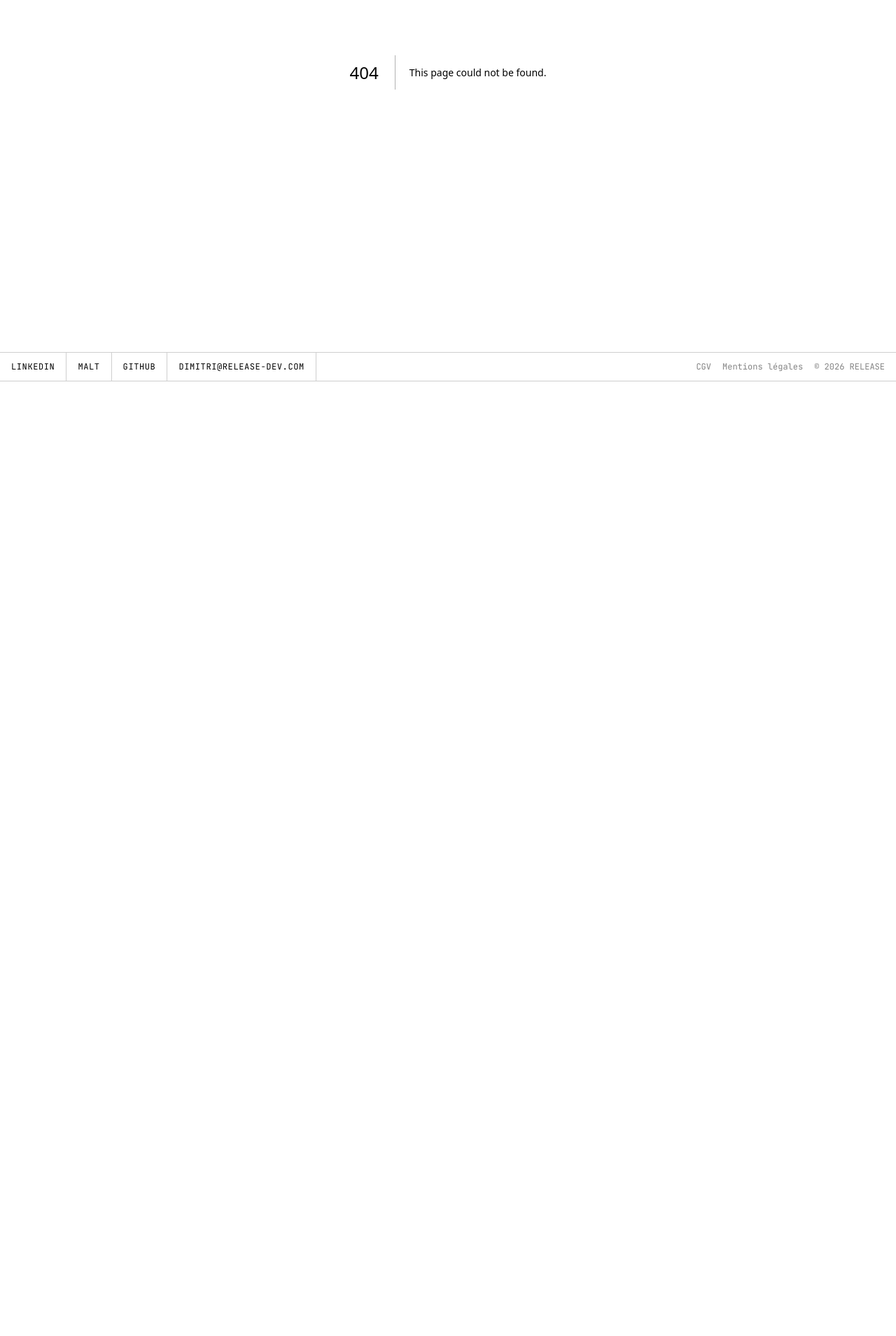
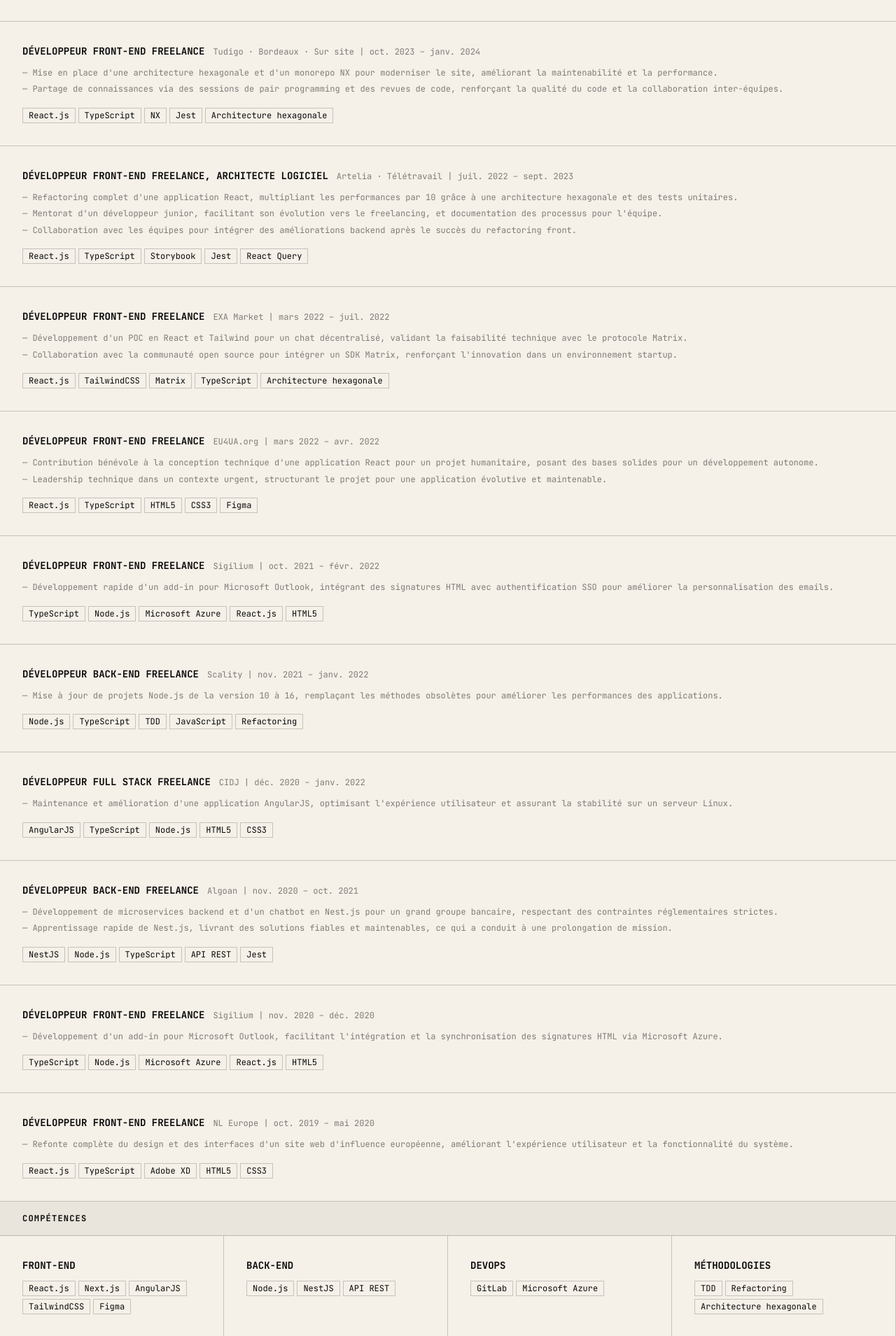
Before and after one commit to dimitri-bourreau/release-dev, a Next.js app: page /experience in a window 1280 px wide. Before the commit this address had no page. Shown: the part 351-2260 px from the top of the page at 70% size. Before the commit the page ends 896 px from the top, so only its background shows below. Built offline with nearby package versions, Linux system fonts and the light colour scheme.

Commit message:
feat: add Expériences page

```diff
--- /dev/null
+++ b/src/app/experience/page.tsx
@@ -0,0 +1,203 @@
+import { type Metadata } from 'next'
+
+export const metadata: Metadata = { title: 'Expérience' }
+
+type Experience = {
+  role: string
+  company: string
+  location: string
+  period: string
+  bullets: string[]
+  tags: string[]
+}
+
+const experiences: Experience[] = [
+  {
+    role: 'Ingénieur logiciel',
+    company: 'VISEO',
+    location: 'Grenoble · Sur site',
+    period: 'janv. 2025 – juil. 2025',
+    bullets: [
+      "Conception d'une architecture hexagonale pour une application React, centralisant le suivi de documents sensibles dans un environnement bancaire complexe.",
+      "Rédaction d'une documentation technique exhaustive, adoptée comme référence interne, facilitant la transition et la collaboration entre équipes.",
+      "Amélioration de la dynamique d'équipe et de la collaboration grâce à une approche technique fédératrice.",
+    ],
+    tags: ['React.js', 'TypeScript', 'GitLab', 'Jest', 'Architecture hexagonale'],
+  },
+  {
+    role: 'Développeur front-end freelance',
+    company: 'Tudigo',
+    location: 'Bordeaux · Sur site',
+    period: 'oct. 2023 – janv. 2024',
+    bullets: [
+      "Mise en place d'une architecture hexagonale et d'un monorepo NX pour moderniser le site, améliorant la maintenabilité et la performance.",
+      'Partage de connaissances via des sessions de pair programming et des revues de code, renforçant la qualité du code et la collaboration inter-équipes.',
+    ],
+    tags: ['React.js', 'TypeScript', 'NX', 'Jest', 'Architecture hexagonale'],
+  },
+  {
+    role: 'Développeur front-end freelance, architecte logiciel',
+    company: 'Artelia',
+    location: 'Télétravail',
+    period: 'juil. 2022 – sept. 2023',
+    bullets: [
+      "Refactoring complet d'une application React, multipliant les performances par 10 grâce à une architecture hexagonale et des tests unitaires.",
+      "Mentorat d'un développeur junior, facilitant son évolution vers le freelancing, et documentation des processus pour l'équipe.",
+      'Collaboration avec les équipes pour intégrer des améliorations backend après le succès du refactoring front.',
+    ],
+    tags: ['React.js', 'TypeScript', 'Storybook', 'Jest', 'React Query'],
+  },
+  {
+    role: 'Développeur front-end freelance',
+    company: 'EXA Market',
+    location: '',
+    period: 'mars 2022 – juil. 2022',
+    bullets: [
+      "Développement d'un POC en React et Tailwind pour un chat décentralisé, validant la faisabilité technique avec le protocole Matrix.",
+      "Collaboration avec la communauté open source pour intégrer un SDK Matrix, renforçant l'innovation dans un environnement startup.",
+    ],
+    tags: ['React.js', 'TailwindCSS', 'Matrix', 'TypeScript', 'Architecture hexagonale'],
+  },
+  {
+    role: 'Développeur front-end freelance',
+    company: 'EU4UA.org',
+    location: '',
+    period: 'mars 2022 – avr. 2022',
+    bullets: [
+      "Contribution bénévole à la conception technique d'une application React pour un projet humanitaire, posant des bases solides pour un développement autonome.",
+      "Leadership technique dans un contexte urgent, structurant le projet pour une application évolutive et maintenable.",
+    ],
+    tags: ['React.js', 'TypeScript', 'HTML5', 'CSS3', 'Figma'],
+  },
+  {
+    role: 'Développeur front-end freelance',
+    company: 'Sigilium',
+    location: '',
+    period: 'oct. 2021 – févr. 2022',
+    bullets: [
+      "Développement rapide d'un add-in pour Microsoft Outlook, intégrant des signatures HTML avec authentification SSO pour améliorer la personnalisation des emails.",
+    ],
+    tags: ['TypeScript', 'Node.js', 'Microsoft Azure', 'React.js', 'HTML5'],
+  },
+  {
+    role: 'Développeur back-end freelance',
+    company: 'Scality',
+    location: '',
+    period: 'nov. 2021 – janv. 2022',
+    bullets: [
+      'Mise à jour de projets Node.js de la version 10 à 16, remplaçant les méthodes obsolètes pour améliorer les performances des applications.',
+    ],
+    tags: ['Node.js', 'TypeScript', 'TDD', 'JavaScript', 'Refactoring'],
+  },
+  {
+    role: 'Développeur Full Stack freelance',
+    company: 'CIDJ',
+    location: '',
+    period: 'déc. 2020 – janv. 2022',
+    bullets: [
+      "Maintenance et amélioration d'une application AngularJS, optimisant l'expérience utilisateur et assurant la stabilité sur un serveur Linux.",
+    ],
+    tags: ['AngularJS', 'TypeScript', 'Node.js', 'HTML5', 'CSS3'],
+  },
+  {
+    role: 'Développeur back-end freelance',
+    company: 'Algoan',
+    location: '',
+    period: 'nov. 2020 – oct. 2021',
+    bullets: [
+      "Développement de microservices backend et d'un chatbot en Nest.js pour un grand groupe bancaire, respectant des contraintes réglementaires strictes.",
+      'Apprentissage rapide de Nest.js, livrant des solutions fiables et maintenables, ce qui a conduit à une prolongation de mission.',
+    ],
+    tags: ['NestJS', 'Node.js', 'TypeScript', 'API REST', 'Jest'],
+  },
+  {
+    role: 'Développeur front-end freelance',
+    company: 'Sigilium',
+    location: '',
+    period: 'nov. 2020 – déc. 2020',
+    bullets: [
+      "Développement d'un add-in pour Microsoft Outlook, facilitant l'intégration et la synchronisation des signatures HTML via Microsoft Azure.",
+    ],
+    tags: ['TypeScript', 'Node.js', 'Microsoft Azure', 'React.js', 'HTML5'],
+  },
+  {
+    role: 'Développeur front-end freelance',
+    company: 'NL Europe',
+    location: '',
+    period: 'oct. 2019 – mai 2020',
+    bullets: [
+      "Refonte complète du design et des interfaces d'un site web d'influence européenne, améliorant l'expérience utilisateur et la fonctionnalité du système.",
+    ],
+    tags: ['React.js', 'TypeScript', 'Adobe XD', 'HTML5', 'CSS3'],
+  },
+]
+
+const skills = {
+  'front-end': ['React.js', 'Next.js', 'AngularJS', 'TailwindCSS', 'Figma'],
+  'back-end': ['Node.js', 'NestJS', 'API REST'],
+  devops: ['GitLab', 'Microsoft Azure'],
+  méthodologies: ['TDD', 'Refactoring', 'Architecture hexagonale'],
+}
+
+export default function ExperiencePage() {
+  return (
+    <>
+      <h1 className="border-border bg-fg/5 border-b px-8 py-6 text-lg font-bold tracking-widest uppercase">
+        Expérience
+      </h1>
+
+      <section>
+        <h2 className="border-border bg-fg/5 border-b px-8 py-4 text-xs font-bold tracking-widest uppercase">
+          Parcours
+        </h2>
+        <div>
+          {experiences.map((exp) => (
+            <div key={`${exp.company}-${exp.period}`} className="border-border border-b p-8">
+              <div className="mb-3 flex flex-wrap items-baseline gap-x-3 gap-y-1">
+                <h3 className="text-sm font-bold uppercase">{exp.role}</h3>
+                <span className="text-muted text-xs">
+                  {exp.company}
+                  {exp.location ? ` · ${exp.location}` : ''}
+                  {' | '}
+                  {exp.period}
+                </span>
+              </div>
+              <ul className="text-muted mb-4 space-y-1 text-xs leading-relaxed">
+                {exp.bullets.map((b) => (
+                  <li key={b}>— {b}</li>
+                ))}
+              </ul>
+              <div className="flex flex-wrap gap-1">
+                {exp.tags.map((t) => (
+                  <span key={t} className="border-border border px-2 py-0.5 text-xs">
+                    {t}
+                  </span>
+                ))}
+              </div>
+            </div>
+          ))}
+        </div>
+      </section>
+
+      <section>
+        <h2 className="border-border bg-fg/5 border-b px-8 py-4 text-xs font-bold tracking-widest uppercase">
+          Compétences
+        </h2>
+        <div className="grid md:grid-cols-2 lg:grid-cols-4">
+          {Object.entries(skills).map(([category, items]) => (
+            <div key={category} className="border-border border-r border-b p-8">
+              <h3 className="mb-3 text-sm font-bold uppercase">{category}</h3>
+              <div className="flex flex-wrap gap-1">
+                {items.map((item) => (
+                  <span key={item} className="border-border border px-2 py-0.5 text-xs">
+                    {item}
+                  </span>
+                ))}
+              </div>
+            </div>
+          ))}
+        </div>
+      </section>
+    </>
+  )
+}
--- a/src/components/header.component.tsx
+++ b/src/components/header.component.tsx
@@ -2,6 +2,7 @@ import Link from 'next/link'
 
 const navLinks = [
   { label: 'Accueil', href: '/' },
+  { label: 'Expérience', href: '/experience' },
   { label: 'Services', href: '/services' },
   { label: 'Blog', href: '/blog' },
   { label: 'Ressources', href: '/ressources' },
```
